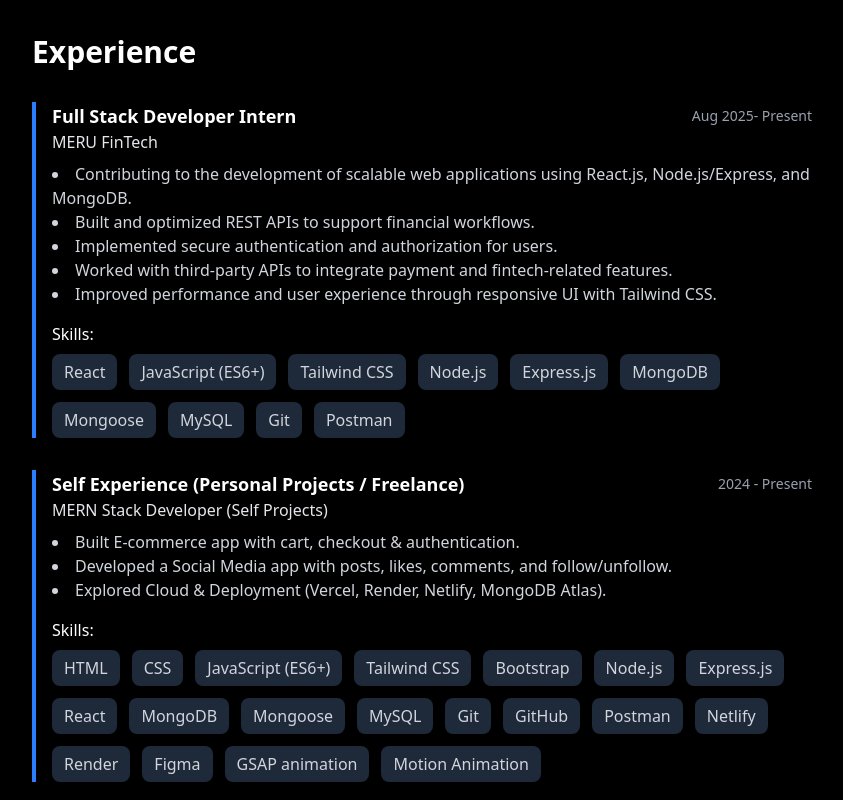
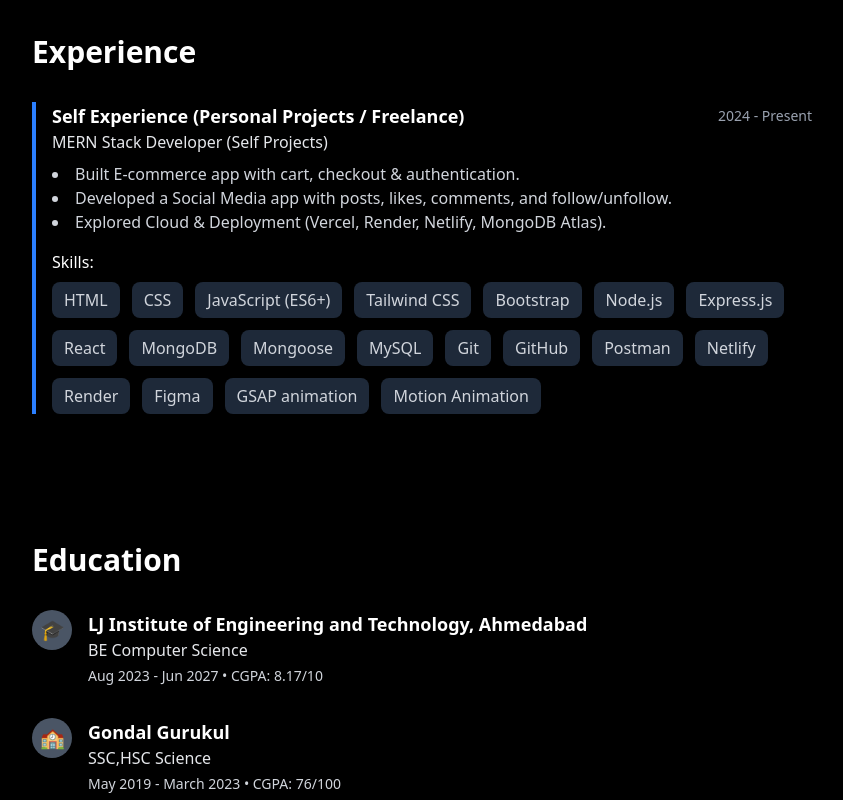
Before and after one commit to Henil29/Porfolio, a React (Vite) app: page / in a window 1280 px wide. Shown: the part 900-1700 px from the top of the page, without its empty margins (218-1061 px from the left). Built offline with nearby package versions, Linux system fonts and the light colour scheme; no server answers.

Commit message:
Fill real details

```diff
--- a/src/pages/Education.jsx
+++ b/src/pages/Education.jsx
@@ -7,17 +7,17 @@
     const education = [
         {
             img: "🎓",
-            university: "Maulana Azad National Urdu University, Hyderabad",
-            degree: "B.Tech (Lateral Entry), Computer Science",
-            date: "Oct 2022 - May 2025",
-            cgpa: "8.71/10",
+            university: "LJ Institute of Engineering and Technology, Ahmedabad",
+            degree: "BE Computer Science",
+            date: "Aug 2023 - Jun 2027",
+            cgpa: "8.17/10",
         },
         {
             img: "🏫",
-            university: "Maulana Azad National Urdu University, Hyderabad",
-            degree: "Diploma in Computer Science and Engineering",
-            date: "Aug 2019 - Jun 2022",
-            cgpa: "9.78/10",
+            university: "Gondal Gurukul",
+            degree: "SSC,HSC Science",
+            date: "May 2019 - March 2023",
+            cgpa: "76/100",
         },
     ];
 
--- a/src/pages/Experience.jsx
+++ b/src/pages/Experience.jsx
@@ -7,19 +7,6 @@
     const containerRef = useRef(null);
 
     const experience = [
-        {
-            type: "Full Stack Developer Intern",
-            company: "MERU FinTech",
-            date: "Aug 2025- Present",
-            description: [
-                "Contributing to the development of scalable web applications using React.js, Node.js/Express, and MongoDB.",
-                "Built and optimized REST APIs to support financial workflows.",
-                "Implemented secure authentication and authorization for users.",
-                "Worked with third-party APIs to integrate payment and fintech-related features.",
-                "Improved performance and user experience through responsive UI with Tailwind CSS."
-            ],
-            skill: ["React", "JavaScript (ES6+)", "Tailwind CSS", "Node.js", "Express.js", "MongoDB", "Mongoose", "MySQL", "Git", "Postman"]
-        },
         {
             type: "Self Experience (Personal Projects / Freelance)",
             company: "MERN Stack Developer (Self Projects)",
```
